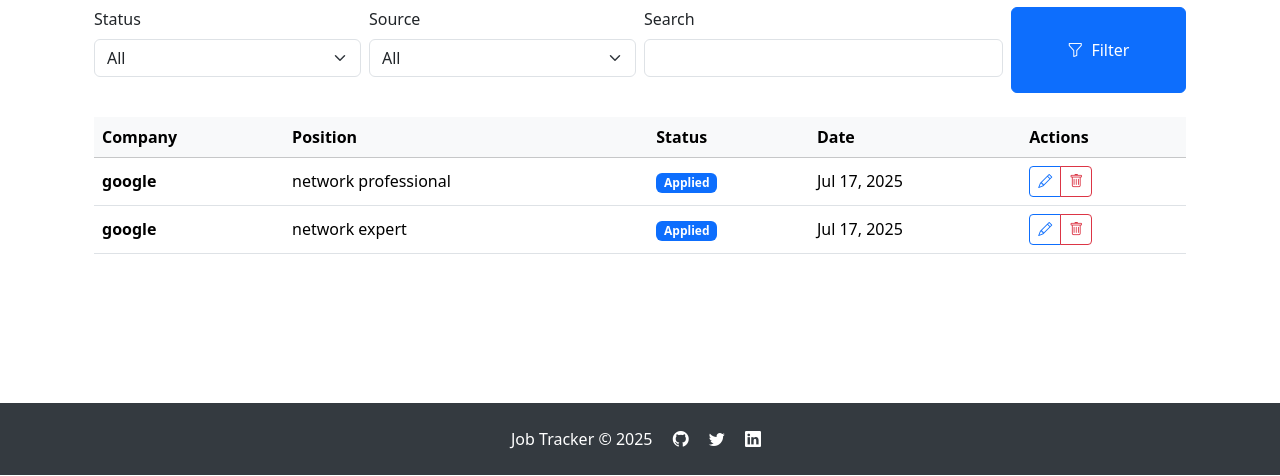
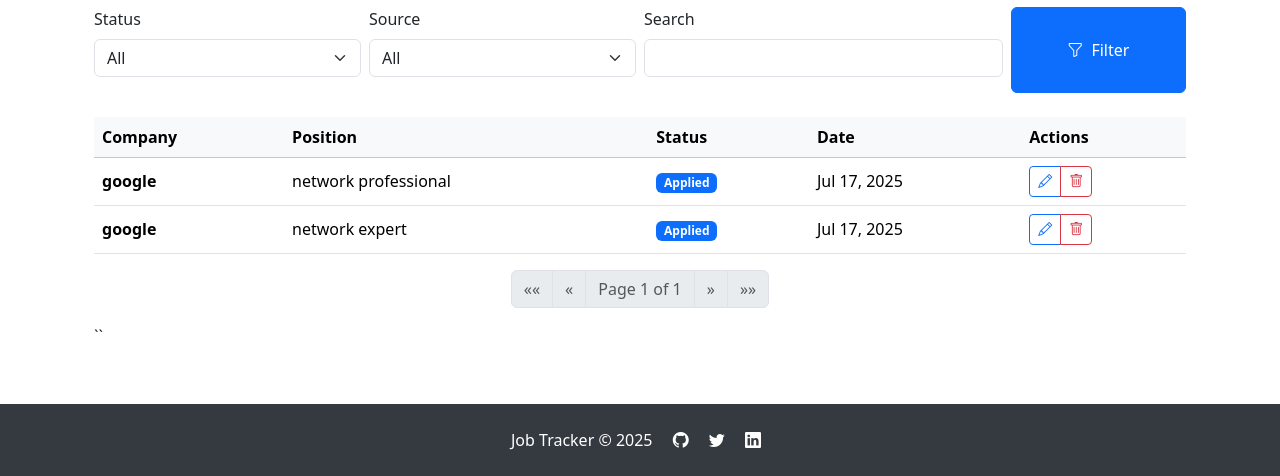
Before and after one commit to anony-bocha/job-application-tracker, a Django app: page / in a window 1280 px wide. Shown: the part 325-801 px from the top of the page. Run offline with Django 5.2, Linux system fonts and the light colour scheme; the first user in the database is signed in; data comes from the database, SQL or seed files in the repository; some libraries are stand-ins or nearby versions.

Commit message:
Add pagination to job list with Bootstrap navigation

```diff
--- a/jobtracker/applications/templates/applications/job_list.html
+++ b/jobtracker/applications/templates/applications/job_list.html
@@ -118,6 +118,49 @@
                 {% endfor %}
             </tbody>
         </table>
-    </div>
+        <!-- Pagination Controls -->
+<nav aria-label="Page navigation">
+    <ul class="pagination justify-content-center">
+        {% if applications.has_previous %}
+            <li class="page-item">
+                <a class="page-link" href="?page=1{% if request.GET.status %}&status={{ request.GET.status }}{% endif %}" aria-label="First">
+                    <span aria-hidden="true">&laquo;&laquo;</span>
+                </a>
+            </li>
+            <li class="page-item">
+                <a class="page-link" href="?page={{ applications.previous_page_number }}{% if request.GET.status %}&status={{ request.GET.status }}{% endif %}" aria-label="Previous">
+                    <span aria-hidden="true">&laquo;</span>
+                </a>
+            </li>
+        {% else %}
+            <li class="page-item disabled"><span class="page-link">&laquo;&laquo;</span></li>
+            <li class="page-item disabled"><span class="page-link">&laquo;</span></li>
+        {% endif %}
+
+        <li class="page-item disabled">
+            <span class="page-link">
+                Page {{ applications.number }} of {{ applications.paginator.num_pages }}
+            </span>
+        </li>
+
+        {% if applications.has_next %}
+            <li class="page-item">
+                <a class="page-link" href="?page={{ applications.next_page_number }}{% if request.GET.status %}&status={{ request.GET.status }}{% endif %}" aria-label="Next">
+                    <span aria-hidden="true">&raquo;</span>
+                </a>
+            </li>
+            <li class="page-item">
+                <a class="page-link" href="?page={{ applications.paginator.num_pages }}{% if request.GET.status %}&status={{ request.GET.status }}{% endif %}" aria-label="Last">
+                    <span aria-hidden="true">&raquo;&raquo;</span>
+                </a>
+            </li>
+        {% else %}
+            <li class="page-item disabled"><span class="page-link">&raquo;</span></li>
+            <li class="page-item disabled"><span class="page-link">&raquo;&raquo;</span></li>
+        {% endif %}
+    </ul>
+</nav>
+
+    </div>``
 </div>
 {% endblock %}
--- a/jobtracker/applications/views.py
+++ b/jobtracker/applications/views.py
@@ -6,7 +6,7 @@ from django.contrib.auth.decorators import login_required
 from django.contrib.auth import logout, login
 from django.views.generic import DeleteView
 from django.urls import reverse_lazy
-
+from django.core.paginator import Paginator, EmptyPage, PageNotAnInteger
 from .forms import (
     JobFilterForm, UserProfileForm, JobApplicationForm,
     InterviewForm, CustomUserCreationForm
@@ -49,14 +49,24 @@ def job_list(request):
                 models.Q(position__icontains=search)
             )
 
-    # Dashboard summary counts on filtered queryset
+    # Pagination
+    paginator = Paginator(applications, 10)  # Show 10 applications per page
+    page_number = request.GET.get('page')
+    try:
+        applications_page = paginator.page(page_number)
+    except PageNotAnInteger:
+        applications_page = paginator.page(1)
+    except EmptyPage:
+        applications_page = paginator.page(paginator.num_pages)
+
+    # Dashboard summary
     total_applications = applications.count()
     total_offers = applications.filter(status='OF').count()
     total_rejected = applications.filter(status='RJ').count()
     total_accepted = applications.filter(status='AC').count()
 
     context = {
-        'applications': applications,
+        'applications': applications_page,
         'form': form,
         'total_applications': total_applications,
         'total_offers': total_offers,
@@ -64,6 +74,7 @@ def job_list(request):
         'total_accepted': total_accepted,
     }
     return render(request, 'applications/job_list.html', context)
+
 
 @login_required
 def dashboard(request):
```
Also changed, not shown: jobtracker/applications/urls.py.3124541d478b5afd205414e09fa31a13.py (added).
